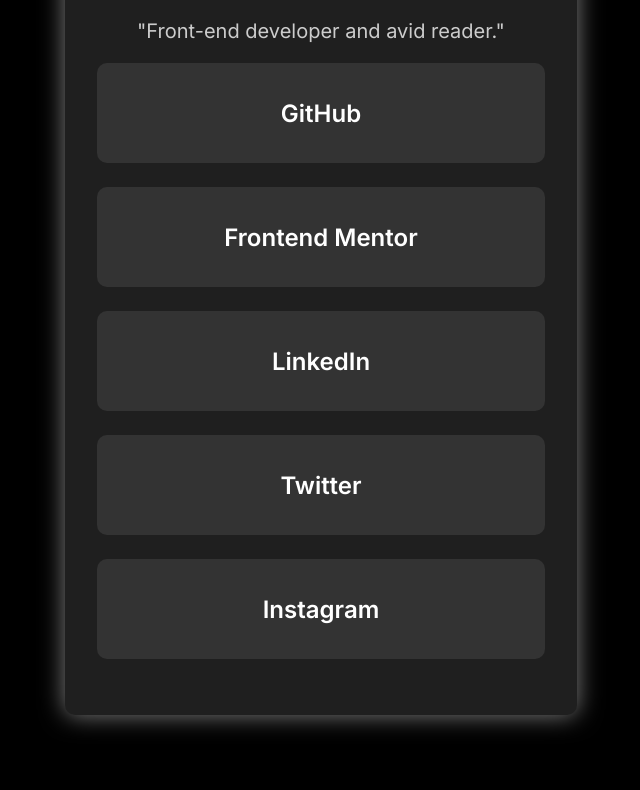
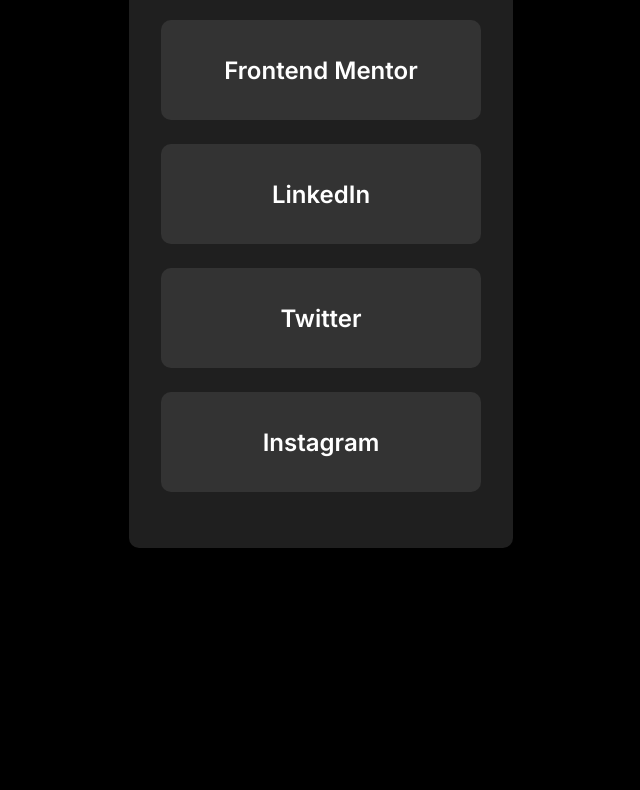
Before and after one commit to Chibey-max/social-links-, a plain HTML site: page index.html in a window 1280 px wide. Shown: the part 657-1447 px from the top of the page, without its empty margins (319-959 px from the left). After the commit the page ends 1285 px from the top, so only its background shows below. Drawn offline with Linux system fonts and the light colour scheme.

Commit message:
i updated my css

```diff
--- a/social-links.css
+++ b/social-links.css
@@ -18,11 +18,10 @@ main {
     background-color: hsl(0, 0%, 12%);
     align-content: center;
     padding: 2rem;
-    width: 40%;
-    margin: 20rem auto;
+    width: 30%;
+    margin: 5rem auto;
     height:auto;
     border-radius: 10px;
-filter:drop-shadow( 0 0 12px grey) ;
 
 }
 
@@ -117,7 +116,7 @@ button {
     100%{color: red;left: 0px; top: 0px;}
 } */
 
-@media (max-width: 576px) {
+/* @media (max-width: 576px) {
 
     .container{
         display:flex;
@@ -154,3 +153,4 @@ h1,h2,p{
 
 
 }
+ */
--- a/social-links.scss
+++ /dev/null
@@ -1,135 +0,0 @@
-@import url('https://fonts.googleapis.com/css2?family=Inter:ital,opsz,wght@0,14..32,100..900;1,14..32,100..900&display=swap');
-
-* {
-    margin: 0;
-    padding: 0;
-    box-sizing: border-box;
-}
-
-body {
-    font-family: "Inter", sans-serif;
-    width: 100%;
-    background-color: black;
-   height: 90vh;
-
-}
-$mobile:576px;
-$tablet:768px;
-$tablet:992px;
-$desktop:1200px;
-
-main {
-    background-color: hsl(0, 0%, 12%);
-    align-content: center;
-    padding: 2rem;
-    width: 30%;
-    height:auto;
-    margin: 20rem auto;
-    border-radius: 10px;
-filter:drop-shadow( 0 0 12px grey) ;
-
-}
-
-
-.container {
-    display: flex;
-    flex-direction: column;
-    align-items: center;
-
-}
-
-/* .topimg{
-    background-color: red;
-} */
-
-.img {
-
-    display: block;
-    background-image: url(/img/avatar-jessica.jpeg);
-    background-repeat: no-repeat;
-    background-position: center;
-    background-size: auto;
-    width: 176px;
-    height: 176px;
-    border-radius: 100px;
-    margin-bottom: 25px;
-
-}
-
-h1 {
-    color: white;
-
-    /* color: white; */
-    margin-left: 25px;
-    font-size: 40px;
-}
-
-h2 {
-    margin-top: 10px;
-    margin-left: 25px;
-    color: hsl(75, 94%, 57%);
-}
-
-p {
-    color: hsl(0, 0%, 80%);
-    font-size: 20px;
-    margin-top: 35px;
-    margin-bottom: 20px;
-}
-
-button {
-    margin-bottom: 24px;
-    width: 100%;
-    background-color: hsl(0, 0%, 20%);
-    border-radius: 10px;
-    height: 100px;
-    border: none;
-    box-shadow:aqua;
-}
-
-.buttons {
-    align-items: center;
-    width: 100%;
-    text-align: center;
-}
-
-.btn {
-    color: white;
-    text-decoration: none;
-    text-align: center;
-    cursor: pointer;
-    font-size: 24px;
-    font-family: "inter", sans-serif;
-    font-weight: 600;
-}
-
-.btn:active {
-    background-color: rgba(87, 204, 19, 0.945);
-    transform: translateY(7px);
-}
-
-.btn:hover {
-    background-color: hsl(75, 100%, 38%);
-    filter:drop-shadow(0 0 10px grey);
-}
-
-
-/* @keyframes myanimation{
-    0% {color: white; left: 0px; top: 0px;}
-    25%{color: green; left: 0px; top: 0px;}
-    50%{color: yellow;left: 0px; top: 0px;}
-    100%{color: red;left: 0px; top: 0px;}
-} */
-
-@media (max-width: $mobile) {
- main{
-background-color: hsl(0, 0%, 12%);
- }
-
-
-}
-@media(max-width: $tablet){
-    main{
-        background-color: red;
-    }
-}
```
